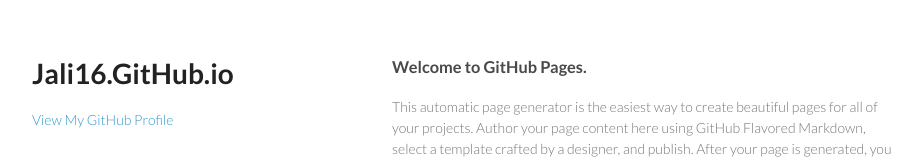
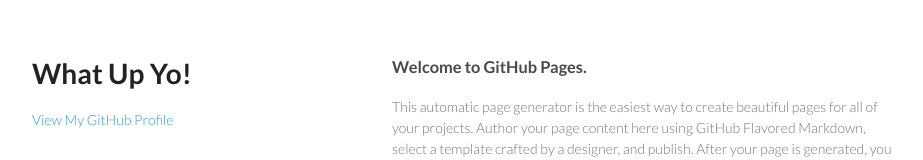
Before and after one commit to jali16/jali16.github.io, a plain HTML site: page index.html in a window 1280 px wide. Shown: the top 160 px of the page, without its empty margins (178-1101 px from the left). Drawn offline with Linux system fonts and the light colour scheme.

```diff
--- a/index.html
+++ b/index.html
@@ -15,7 +15,7 @@
   <body>
     <div class="wrapper">
       <header>
-        <h1>Jali16.GitHub.io</h1>
+        <h1>What Up Yo!</h1>
         <p></p>
 
 
```
